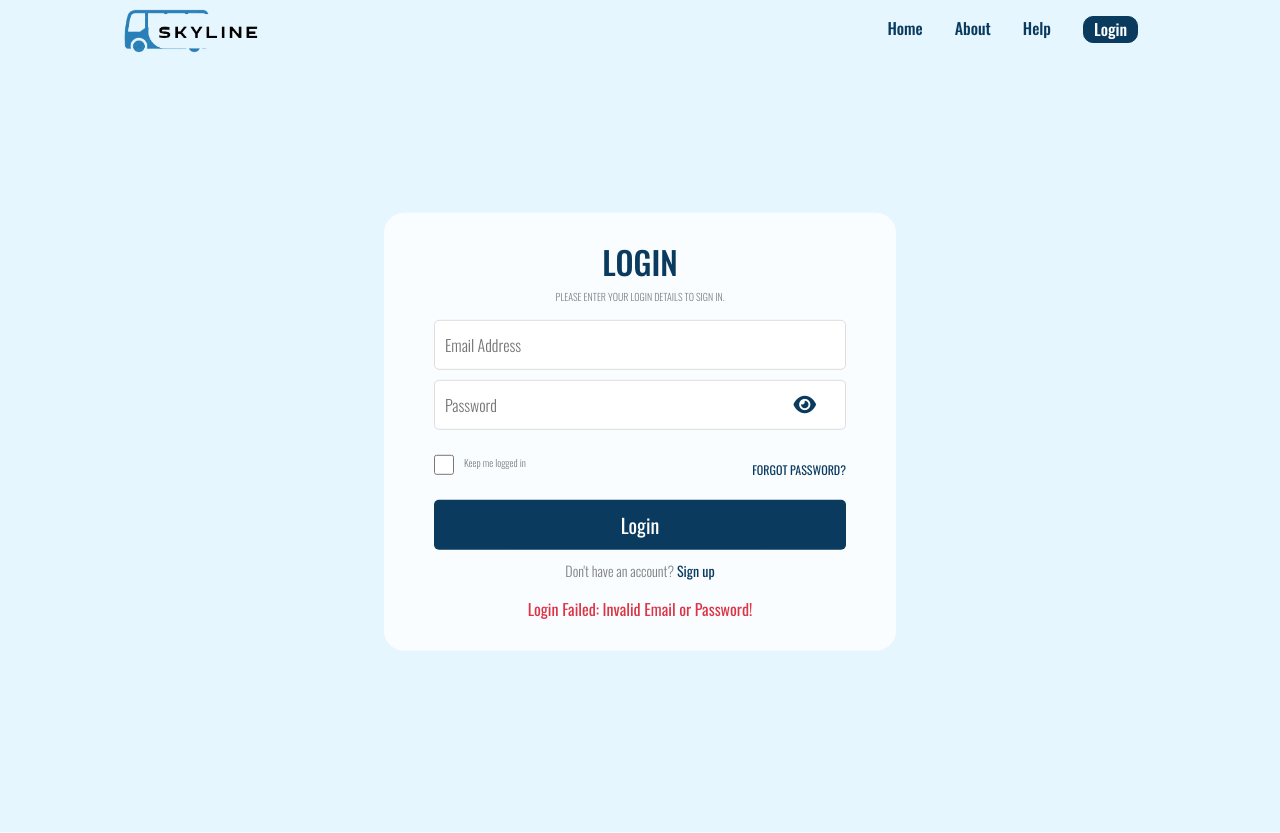
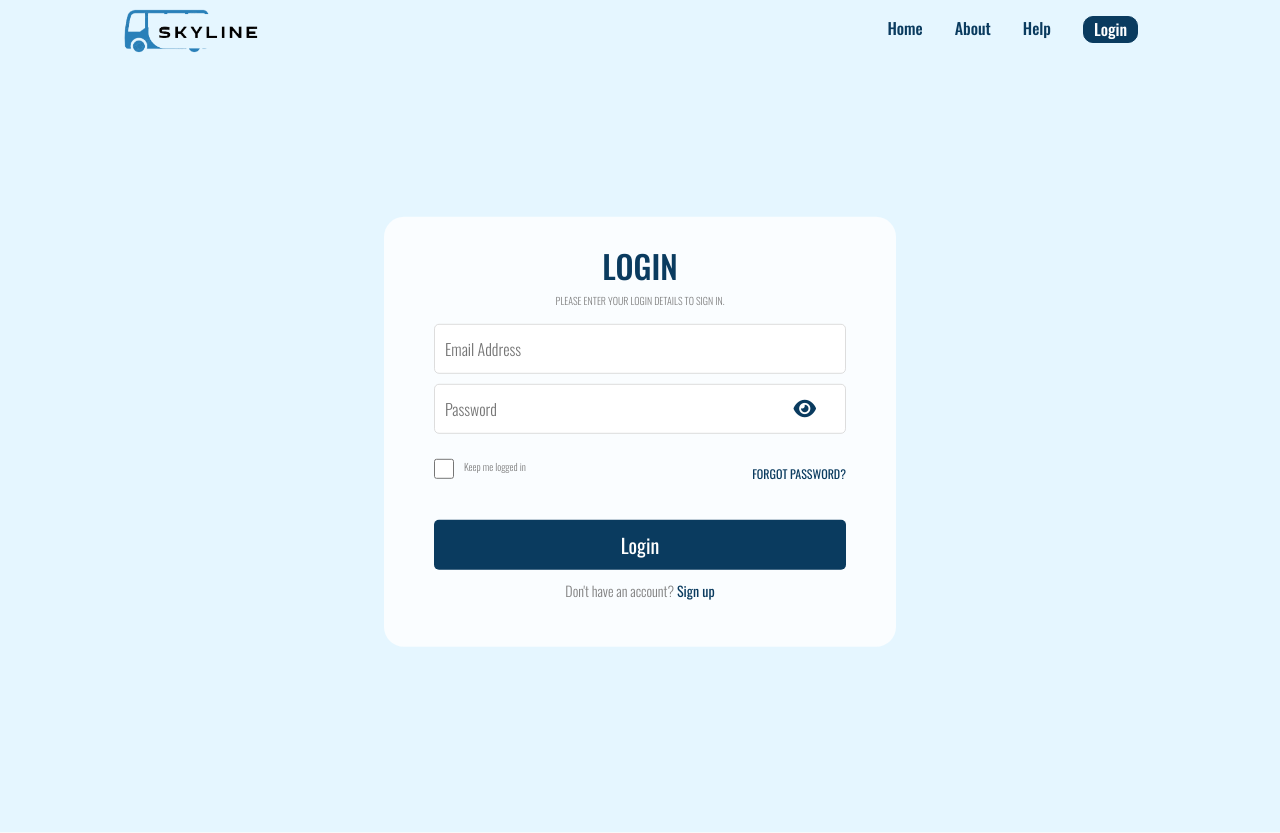
Before and after one commit to ausminatalli/Trasnportation, a PHP site: page /main/login.php?msg=failed in a window 1280 px wide. Shown: the top 833 px of the page. Run offline with PHP 8.4, Linux system fonts and the light colour scheme; some libraries are stand-ins or nearby versions.

Commit message:
Boot verification

```diff
--- a/include/header.html
+++ b/include/header.html
@@ -21,7 +21,7 @@
             <li><a class="line" href="../index.php">Home</a></li>
             <li><a class="line" href="../#about-us">About</a></li>
             <li><a class="line" href="#">Help</a></li>
-            <li><a class="signup" href="login.html">Login</a></li>
+            <li><a class="signup" href="../main/login.php">Login</a></li>
       </section>
 </body>
 </html>
--- a/include/mainheader.html
+++ b/include/mainheader.html
@@ -24,7 +24,7 @@
           </li>
         <li><a class="line" href="../#about-us">About</a></li>
         <li><a class="line" href="#">Contact</a></li>
-        <li><a class="signup" href="login.html">Login</a></li>
+        <li><a class="signup" href="../main/login.php">Login</a></li>
   </section>
 </body>
 
--- a/index.php
+++ b/index.php
@@ -38,8 +38,8 @@
             <li><a class="line" href="#about-us">About</a></li>
             <li><a class="line" href="#footer">Services</a></li>
             <li><a class="line" href="./main/ContactUs.php">Contact</a></li>
-            <li><a class="login" href="./main/login.html">Login</a></li>
-            <li><a class="signup" href="./main/signup.html">Sign up</a></li>
+            <li><a class="login" href="./main/login.php">Login</a></li>
+            <li><a class="signup" href="./main/signup.php">Sign up</a></li>
 
       </section>
       <section class="background">
--- a/main/forgetpassword.php
+++ b/main/forgetpassword.php
@@ -39,7 +39,7 @@
             <div class="error text-danger" id="email-error"></div>
             <button onclick='handleSubmit(event,"forget")' id='submit' class="btn-blue" type="submit">Reset Password</button>
             <p class="dont">
-              Remembered your password? <a href="#">Sign in</a>
+              Remembered your password? <a href="./login.php">Login</a>
             </p>
           </form>
         </div>
--- a/main/js/validation.js
+++ b/main/js/validation.js
@@ -181,6 +181,8 @@ function UserRegValid(event) {
 
     // Perform additional checks or actions before submitting the form
     const email = document.getElementById('email').value;
+    var response = grecaptcha.getResponse();
+
 
     if(page == 'login'){
     const password = document.getElementById('password').value;
@@ -200,7 +202,18 @@ else
         return true;
       }
 }
+
+if(response.length==0){
+  document.getElementById('recaptcha-error').innerHTML = '<span style="color:red;">Please click to verify that you are human</span>';
+
+  return false;
+}
+return true;
+
     // Add your code here to handle the form submission, e.g., AJAX request, page redirection, etc.
+  }
+  function verifyCaptcha(){
+    document.getElementById('recaptcha-error').innerHTML = "";
   }
 
   /* ---- end login/forget validation -----*/
--- a/main/login.php
+++ b/main/login.php
@@ -49,10 +49,12 @@
                       <input type="checkbox">
                       <p>Keep me logged in</p>
                     </div>
-                    <h5 class="forget"><a href="#">Forgot password?</a></h5>
+                    <h5 class="forget"><a href="./forgetpassword.php">Forgot password?</a></h5>
                   </div>
+                  <div class="g-recaptcha p-2" data-sitekey="6LdrHHgmAAAAAHWg_T5C8-aQ4yMrm3e5iWFnpjXu" data-callback="verifyCaptcha"></div>
+                  <div id="recaptcha-error" class="error"></div> <!-- reCAPTCHA v2 checkbox -->
                   <button onsubmit="handleSubmit('login')" class="btn-blue" type="submit">Login</button>
-                  <p class="dont">Don't have an account? <a href="signup.html">Sign up</a></p>
+                  <p class="dont">Don't have an account? <a href="./signup.php">Sign up</a></p>
                 </form>
                 <div class="text-center">
                 <span class="text-danger text-center" id="err"><?php echo isset($errorMessage) ? $errorMessage : ''; ?></span>
@@ -67,7 +69,12 @@
            <!-- Footer -->
 
   <script src="https://code.jquery.com/jquery-3.6.0.min.js"></script>
+  <script src="https://www.google.com/recaptcha/api.js" async defer></script>
     <script src="js/validation.js"></script>
-
+    <script>
+        setTimeout(function() {
+            document.getElementById("err").style.display = "none";
+        }, 4000);
+    </script>
 </body>
 </html>
--- a/main/registration/driverregister.php
+++ b/main/registration/driverregister.php
@@ -91,7 +91,7 @@
             >
 
             <p class="dont">
-              Already a member? <a href="../login.html">Login</a>
+              Already a member? <a href="../login.php">Login</a>
             </p>
           </form>
         </div>
--- a/main/registration/userregister.html
+++ b/main/registration/userregister.html
@@ -59,7 +59,7 @@
                         </div>
                     </div>
                     <button class="btn-blue" onclick="UserRegValid(event)" type="submit">Sign up</button>
-                    <p class="dont">Already a member? <a href="../login.html">Login</a></p>
+                    <p class="dont">Already a member? <a href="../login.php">Login</a></p>
                 </form>
             </div>
         </div>
```
